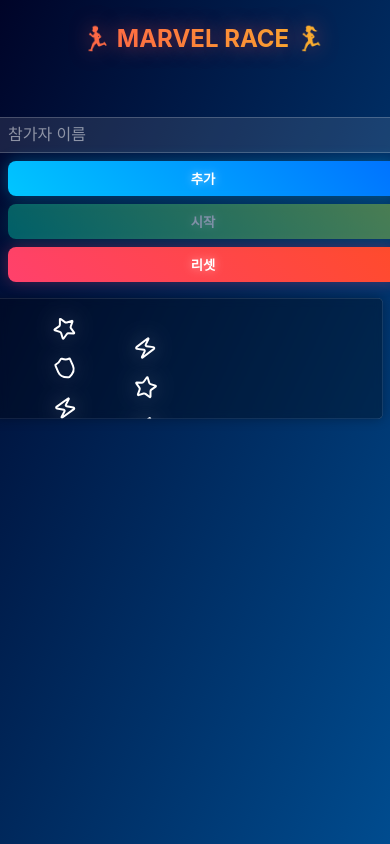
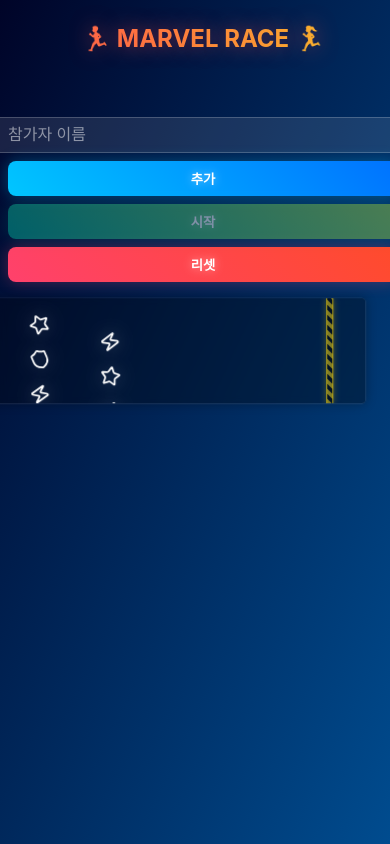
Before and after one commit to ckk914/RunRacingGameNext, a React (Create React App) app: page / in a window 390 px wide. Built offline with nearby package versions, Linux system fonts and the light colour scheme; the HTML template or start-up script is replaced by a standard one.

Commit message:
chore: design 수정

```diff
--- a/src/styles/MarvelRaceFinal.module.css
+++ b/src/styles/MarvelRaceFinal.module.css
@@ -161,7 +161,6 @@
     backdrop-filter: blur(10px);
     box-shadow: 0 0 30px rgba(0, 0, 0, 0.3);
     overflow: hidden;
-    /* 스크롤 제거 */
 }
 
 .raceTrackInner {
@@ -286,46 +285,41 @@
     .raceTrack {
         height: 300px;
         transform-origin: top left;
-    transform: scale(0.4);
-    /* 모바일에서 전체 화면에 맞게 축소 */
-    width: 250%;
-    /* 축소된 만큼 너비 증가 */
-    margin-left: -1rem;
+        transform: scale(0.35);
+        width: 285%;
+        margin-left: -2rem;
+        overflow-x: hidden;
     }
+
     .raceTrackInner {
-       /* finishLine + 여유 공간 유지 */
-       width: 1100px;
+        width: 1200px;
         padding: 0 1rem;
-       /* 좌우 여백 추가 */
     }
+
     .character {
-              font-size: 2rem;
-              /* 크기 키워서 축소해도 잘 보이게 */
-              padding: 0.5rem 1.5rem;
+        font-size: 2.5rem;
+        padding: 0.75rem 2rem;
     }
 
     .finishLine {
         right: auto;
         left: 1000px;
-                              /* 결승선 위치 고정 */
     }
 
     .obstacle {
         transform: scale(2.5) translate(-50%, -50%);
-                                                       /* 장애물도 크게 */
     }
+
     .participantsList {
         grid-template-columns: repeat(auto-fill, minmax(120px, 1fr));
         font-size: 0.9rem;
     }
 
     .winnerAnnouncement {
-      transform: scale(1) translate(-50%, -50%);
+        transform: scale(0.8) translate(-50%, -50%);
     }
 
     .winnerText {
         font-size: 1.5rem;
     }
-
-
 }
```
Lines whose indentation alone changed are shown as unchanged.
